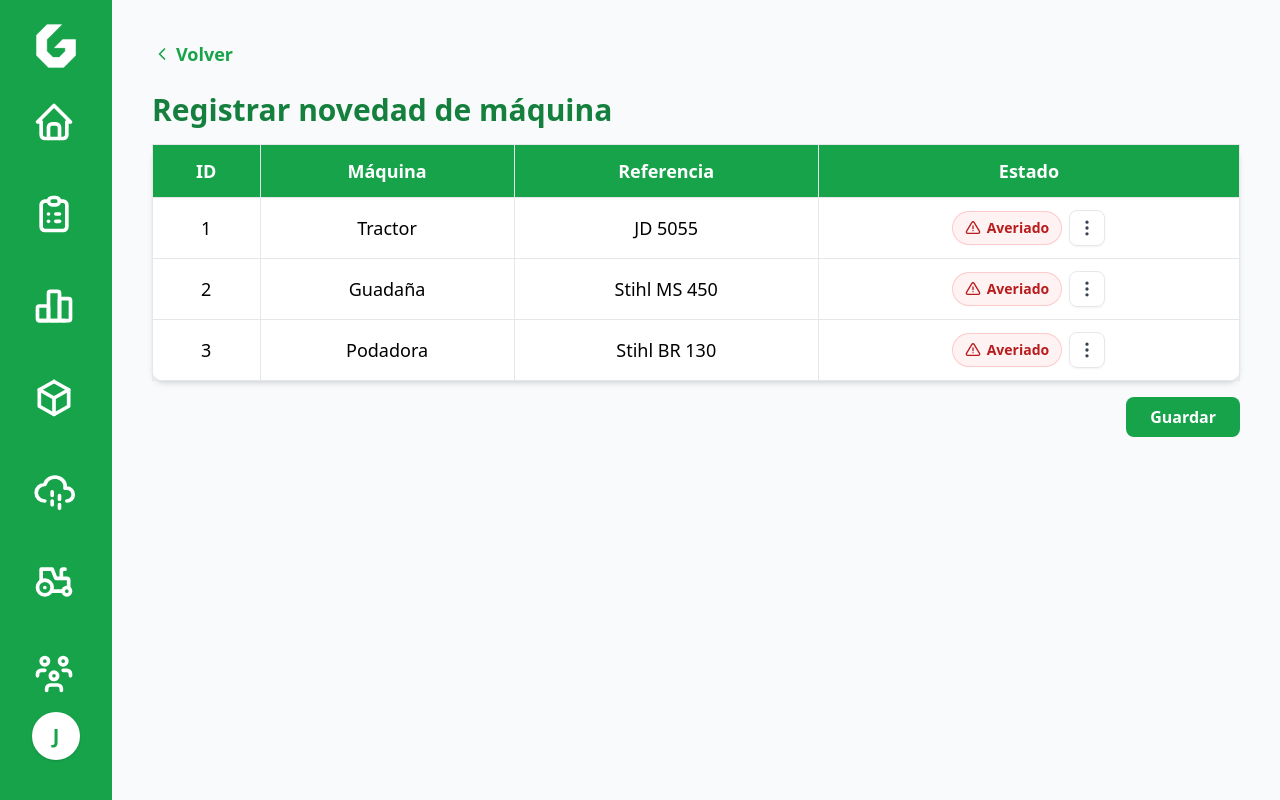
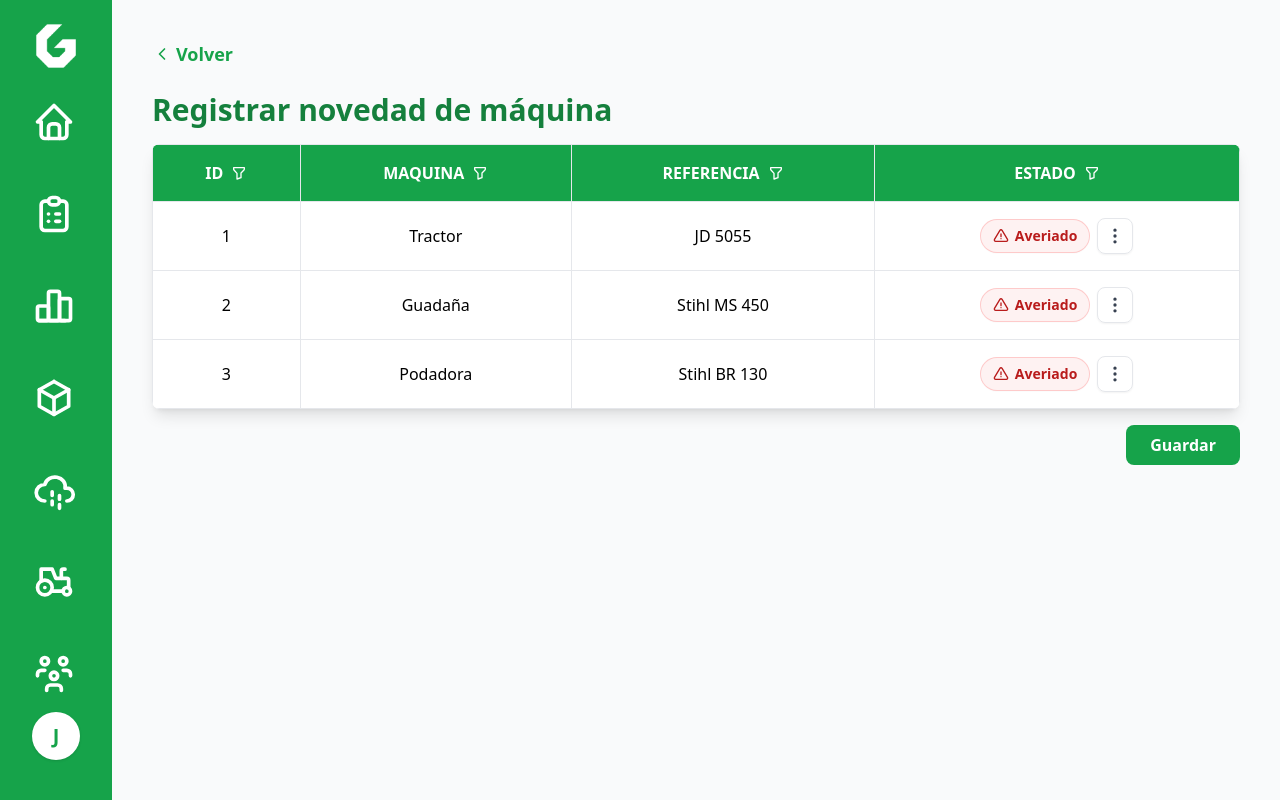
Before and after one commit to Jefer526/GestiAgro, a React (Vite) app: page /registrarnovedad in a window 1280 px wide. Built offline with nearby package versions, Linux system fonts and the light colour scheme.

Commit message:
Cambios diseño rol agronomo

```diff
--- a/frontend/src/pages/agronomo/Bodega_agro.jsx
+++ b/frontend/src/pages/agronomo/Bodega_agro.jsx
@@ -256,10 +256,10 @@ const Bodega_agro = () => {
                   <td className="px-4 py-2 border">{d.ingrediente}</td>
                   <td className="px-4 py-2 border">{d.cantidad}</td>
                   <td className="px-4 py-2 border">{d.um}</td>
-                  <td className="px-4 py-2 border">
+                  <td className="px-4 py-2 border text-center">
                     <button
                       onClick={() => navigate("/Detallesagrop")}
-                      className="bg-blue-100 text-blue-800 px-4 py-1 rounded-full text-sm font-medium flex items-center gap-1 justify-center"
+                      className="bg-blue-100 text-blue-800 px-4 py-1 rounded-full text-sm font-medium flex items-center gap-1 justify-center mx-auto"
                     >
                       <IconEye className="w-4 h-4" />
                       Detalle
--- a/frontend/src/pages/agronomo/Actualizar_estado.jsx
+++ b/frontend/src/pages/agronomo/Editar_empleado.jsx
@@ -17,7 +17,7 @@ const empleadosIniciales = [
 const FINCAS = ["La Esmeralda", "La Carolina", "Las Palmas"];
 const ESTADOS = ["Activo", "Inactivo", "Vacaciones", "Suspendido"];
 
-const Actualizar_estado = () => {
+const Editar_empleado = () => {
   const navigate = useNavigate();
 
   const [empleados, setEmpleados] = useState(empleadosIniciales);
@@ -230,4 +230,4 @@ const Actualizar_estado = () => {
   );
 };
 
-export default Actualizar_estado;
+export default Editar_empleado;
--- a/frontend/src/pages/agronomo/Hoja_vida_agro.jsx
+++ b/frontend/src/pages/agronomo/Hoja_vida_agro.jsx
@@ -391,7 +391,7 @@ const Hoja_vida = () => {
 
         <div className="flex justify-center gap-10 mt-10">
           <button
-            onClick={() => navigate("/registrar_mantenimiento")}
+            onClick={() => navigate("/registrarnovedadhv")}
             className="bg-green-600 hover:bg-green-700 text-white font-semibold text-lg px-6 py-3 rounded-lg"
           >
             Registrar novedad
--- a/frontend/src/pages/agronomo/Manejo_personal_agro.jsx
+++ b/frontend/src/pages/agronomo/Manejo_personal_agro.jsx
@@ -344,9 +344,9 @@ const Manejo_personal_agro = () => {
         <div className="flex justify-center gap-8 mt-8">
           <button onClick={() => navigate("/registrarempleado")}
            className="bg-green-600 text-white px-6 py-2 rounded-lg hover:bg-green-700 text-lg font-semibold">
-            Agregar empleado
+            Registrar empleado
           </button>
-          <button onClick={() => navigate("/actualizarestado")}
+          <button onClick={() => navigate("/editarempleado")}
           className="bg-green-600 text-white px-6 py-2 rounded-lg hover:bg-green-700 text-lg font-semibold">
             Editar empleado
           </button>
--- a/frontend/src/pages/agronomo/Registrar_novedad_agro.jsx
+++ b/frontend/src/pages/agronomo/Registrar_novedad_agro.jsx
@@ -18,43 +18,80 @@ import {
   IconDotsVertical,
   IconAlertTriangle,
   IconCircleCheck,
+  IconFilter,
+  IconSortAscending2,
+  IconSortDescending2,
 } from "@tabler/icons-react";
 import faviconBlanco from "../../assets/favicon-blanco.png";
 
-const RegistrarNovedadAgro = () => {
+const Registrar_novedad_agro = () => {
   const navigate = useNavigate();
 
   const nombreUsuario = "Juan Pérez";
   const letraInicial = (nombreUsuario?.trim()?.[0] || "U").toUpperCase();
 
+  // Datos base
+  const columnas = ["id", "maquina", "referencia", "estado"];
   const [maquinas, setMaquinas] = useState([
     { id: 1, maquina: "Tractor", referencia: "JD 5055", estado: "Averiado" },
     { id: 2, maquina: "Guadaña", referencia: "Stihl MS 450", estado: "Averiado" },
     { id: 3, maquina: "Podadora", referencia: "Stihl BR 130", estado: "Averiado" },
   ]);
 
+  // Alerta guardar
   const [alertaVisible, setAlertaVisible] = useState(false);
+
+  // Tarjeta perfil
   const [mostrarTarjeta, setMostrarTarjeta] = useState(false);
   const tarjetaRef = useRef(null);
 
+  // Menú de acciones por fila (3 puntitos)
   const [menuIndex, setMenuIndex] = useState(null);
   const opcionesRef = useRef(null);
+  const [menuCoords, setMenuCoords] = useState({ top: 0, left: 0 }); // coords del menú
 
-  const handleEstadoChange = (index, nuevoEstado) => {
-    const nuevasMaquinas = [...maquinas];
-    nuevasMaquinas[index].estado = nuevoEstado;
-    setMaquinas(nuevasMaquinas);
+  // === Filtros tipo Maquinaria_equipos ===
+  const filtroRef = useRef(null);
+  const [filtroActivo, setFiltroActivo] = useState(null);
+  const [filtroPosicion, setFiltroPosicion] = useState({ top: 0, left: 0 });
+  const [busquedas, setBusquedas] = useState({});
+  const [valoresSeleccionados, setValoresSeleccionados] = useState({});
+  const [ordenCampo, setOrdenCampo] = useState(null);
+
+  const getValoresUnicos = (campo) => {
+    const search = (busquedas[campo] || "").toLowerCase();
+    return [...new Set(maquinas.map(e => e[campo]?.toString()))].filter(v =>
+      v.toLowerCase().includes(search)
+    );
   };
 
-  const handleGuardar = () => {
-    console.log("Estados actualizados:", maquinas);
-    setAlertaVisible(true);
-    setTimeout(() => {
-      setAlertaVisible(false);
-      navigate("/maquinariaequipos");
-    }, 2000);
+  const toggleFiltro = (campo, e) => {
+    const icono = e.currentTarget.getBoundingClientRect();
+    setFiltroActivo(filtroActivo === campo ? null : campo);
+    setFiltroPosicion({
+      top: icono.bottom + window.scrollY + 4,
+      left: icono.left + window.scrollX
+    });
   };
 
+  const toggleValor = (campo, valor) => {
+    const seleccionados = new Set(valoresSeleccionados[campo] || []);
+    seleccionados.has(valor) ? seleccionados.delete(valor) : seleccionados.add(valor);
+    setValoresSeleccionados({ ...valoresSeleccionados, [campo]: [...seleccionados] });
+  };
+
+  const limpiarFiltro = (campo) => {
+    const actualizado = { ...valoresSeleccionados };
+    delete actualizado[campo];
+    setValoresSeleccionados(actualizado);
+  };
+
+  const ordenar = (campo, orden) => setOrdenCampo({ campo, orden });
+
+  const handleBusqueda = (campo, texto) =>
+    setBusquedas({ ...busquedas, [campo]: texto });
+
+  // Estados/menus: cerrar al hacer click fuera
   useEffect(() => {
     const manejarClickFuera = (e) => {
       if (tarjetaRef.current && !tarjetaRef.current.contains(e.target)) {
@@ -70,26 +107,64 @@ const RegistrarNovedadAgro = () => {
       if (opcionesRef.current && !opcionesRef.current.contains(e.target)) {
         setMenuIndex(null);
       }
+      if (filtroRef.current && !filtroRef.current.contains(e.target)) {
+        setFiltroActivo(null);
+      }
     };
     document.addEventListener("mousedown", clickFuera);
     return () => document.removeEventListener("mousedown", clickFuera);
   }, []);
 
-  // (Opcional) estilos del chip por estado
-  const estadoChip = (estado) => {
-    if (estado === "Averiado") {
-      return {
-        wrap: "inline-flex items-center gap-1.5 px-3 py-1.5 rounded-full ring-1 text-sm font-semibold shadow-sm bg-red-50 text-red-700 ring-red-200",
-        icon: <IconAlertTriangle className="w-4 h-4" />,
-        label: "Averiado",
+  // Acciones
+  const handleEstadoChange = (index, nuevoEstado) => {
+    const nuevas = [...maquinas];
+    nuevas[index].estado = nuevoEstado;
+    setMaquinas(nuevas);
   };
-    }
-    return {
-      wrap: "inline-flex items-center gap-1.5 px-3 py-1.5 rounded-full ring-1 text-sm font-semibold shadow-sm bg-gray-50 text-gray-700 ring-gray-200",
-      icon: null,
-      label: estado,
+
+  const handleGuardar = () => {
+    console.log("Estados actualizados:", maquinas);
+    setAlertaVisible(true);
+    setTimeout(() => {
+      setAlertaVisible(false);
+      navigate("/maquinariaequipos");
+    }, 2000);
   };
+
+  // Abrir menú (coloca arriba si no hay espacio hacia abajo)
+  const abrirMenu = (index, e) => {
+    const rect = e.currentTarget.getBoundingClientRect();
+    const menuWidth = 288; // w-72
+    const menuHeight = 160; // estimado
+    const gap = 8;
+
+    const spaceBelow = window.innerHeight - rect.bottom;
+    const top = spaceBelow < menuHeight + gap
+      ? rect.top + window.scrollY - menuHeight - gap
+      : rect.bottom + window.scrollY + gap;
+
+    const left = rect.right + window.scrollX - menuWidth;
+
+    setMenuCoords({ top, left });
+    setMenuIndex(prev => (prev === index ? null : index));
   };
+
+  // Aplicar filtros y orden
+  const datosFiltrados = maquinas
+    .filter(item =>
+      columnas.every(campo =>
+        !valoresSeleccionados[campo] || valoresSeleccionados[campo].length === 0
+          ? true
+          : valoresSeleccionados[campo].includes(item[campo]?.toString())
+      )
+    )
+    .sort((a, b) => {
+      if (!ordenCampo) return 0;
+      const { campo, orden } = ordenCampo;
+      return orden === "asc"
+        ? a[campo]?.toString().localeCompare(b[campo]?.toString())
+        : b[campo]?.toString().localeCompare(a[campo]?.toString());
+    });
 
   return (
     <div className="flex">
@@ -147,7 +222,7 @@ const RegistrarNovedadAgro = () => {
           {mostrarTarjeta && (
             <div
               ref={tarjetaRef}
-              className="absolute bottom-16 left-14 w-52 bg-white/95 border-2 border-grey-300 rounded-xl shadow-2xl py-3 z-50"
+              className="absolute bottom-16 left-14 w-52 bg-white/95 border-2 border-gray-300 rounded-xl shadow-2xl py-3 z-50"
             >
               <button onClick={() => { setMostrarTarjeta(false); navigate("/ajustesagro"); }} className="flex items-center w-full text-left px-4 py-2 text-sm hover:bg-gray-100">
                 <IconSettings className="w-5 h-5 mr-2 text-green-600" /> Ajustes
@@ -177,45 +252,62 @@ const RegistrarNovedadAgro = () => {
 
         <h2 className="text-3xl font-bold text-green-700 mb-4">Registrar novedad de máquina</h2>
 
-        <table className="w-full text-center text-lg border-collapse shadow-md bg-white rounded-xl">
-          <thead>
-            <tr className="bg-green-600 text-white">
-              <th className="p-3 border font-bold">ID</th>
-              <th className="p-3 border font-bold">Máquina</th>
-              <th className="p-3 border font-bold">Referencia</th>
-              <th className="p-3 border font-bold">Estado</th>
+        {/* TABLA con filtros tipo Maquinaria_equipos */}
+        <div className="overflow-x-auto rounded-lg shadow-lg relative">
+          <table className="min-w-full text-base bg-white">
+            <thead className="bg-green-600 text-white font-bold text-center">
+              <tr>
+                {columnas.map((col, idx) => (
+                  <th key={idx} className="p-4 border">
+                    <div className="flex items-center justify-center gap-2">
+                      <span>{col.toUpperCase()}</span>
+                      <button onClick={(e) => toggleFiltro(col, e)}>
+                        <IconFilter className="w-4 h-4" />
+                      </button>
+                    </div>
+                  </th>
+                ))}
               </tr>
             </thead>
-          <tbody>
-            {maquinas.map((m, index) => {
-              const chip = estadoChip(m.estado);
-              return (
-                <tr key={m.id} className="border-b hover:bg-gray-50">
-                  <td className="p-3 border">{m.id}</td>
-                  <td className="p-3 border">{m.maquina}</td>
-                  <td className="p-3 border">{m.referencia}</td>
-                  <td className="p-3 border">
+
+            <tbody className="text-center">
+              {datosFiltrados.map((m, index) => (
+                <tr key={m.id} className="hover:bg-gray-100">
+                  <td className="p-4 border">{m.id}</td>
+                  <td className="p-4 border">{m.maquina}</td>
+                  <td className="p-4 border">{m.referencia}</td>
+                  <td className="p-4 border">
                     <div className="relative inline-flex items-center gap-2">
-                      <span className={chip.wrap}>
-                        {chip.icon} {chip.label}
+                      <span className="inline-flex items-center gap-1.5 px-3 py-1.5 rounded-full ring-1 text-sm font-semibold shadow-sm bg-red-50 text-red-700 ring-red-200">
+                        <IconAlertTriangle className="w-4 h-4" /> Averiado
                       </span>
                       <button
-                        onClick={() => setMenuIndex(menuIndex === index ? null : index)}
+                        onClick={(e) => abrirMenu(index, e)}
                         className="inline-flex items-center justify-center w-9 h-9 rounded-lg border border-gray-200 hover:bg-gray-50 text-gray-700 shadow-sm transition"
                       >
                         <IconDotsVertical className="w-5 h-5" />
                       </button>
-                      {menuIndex === index && (
+                    </div>
+                  </td>
+                </tr>
+              ))}
+            </tbody>
+          </table>
+
+          {/* Menú de acciones (fixed para no cortarse) */}
+          {menuIndex !== null && (
             <div
               ref={opcionesRef}
-                          className="absolute top-11 right-0 w-72 bg-white border border-gray-100 rounded-2xl shadow-2xl p-2 z-50"
+              className="fixed w-72 bg-white border border-gray-100 rounded-2xl shadow-2xl p-2 z-50"
+              style={{ top: menuCoords.top, left: menuCoords.left }}
             >
               <div className="px-3 pt-2 pb-1 text-xs font-medium text-gray-500">
                 Selecciona una opción
               </div>
+
               <button
                 onClick={() => {
-                              handleEstadoChange(index, "Averiado");
+                  handleEstadoChange(menuIndex, "Averiado");
                   setMenuIndex(null);
                 }}
                 className="w-full flex items-center gap-3 px-3 py-3 rounded-xl transition text-left bg-red-50"
@@ -234,13 +326,61 @@ const RegistrarNovedadAgro = () => {
               </button>
             </div>
           )}
+
+          {filtroActivo && (
+            <div
+              ref={filtroRef}
+              className="fixed bg-white text-black shadow-md border rounded z-50 p-3 w-60 text-left text-sm"
+              style={{ top: filtroPosicion.top, left: filtroPosicion.left }}
+            >
+              <div className="font-semibold mb-2">
+                Filtrar por {filtroActivo.charAt(0).toUpperCase() + filtroActivo.slice(1)}
               </div>
-                  </td>
-                </tr>
-              );
-            })}
-          </tbody>
-        </table>
+
+              <button
+                onClick={() => ordenar(filtroActivo, "asc")}
+                className="text-green-700 flex items-center gap-1 mb-1 capitalize"
+              >
+                <IconSortAscending2 className="w-4 h-4" /> Ordenar A → Z
+              </button>
+              <button
+                onClick={() => ordenar(filtroActivo, "desc")}
+                className="text-green-700 flex items-center gap-1 mb-2 capitalize"
+              >
+                <IconSortDescending2 className="w-4 h-4" /> Ordenar Z → A
+              </button>
+
+              <input
+                type="text"
+                placeholder="Buscar..."
+                className="w-full border border-gray-300 px-2 py-1 rounded mb-2 text-sm"
+                value={busquedas[filtroActivo] || ""}
+                onChange={(e) => handleBusqueda(filtroActivo, e.target.value)}
+              />
+
+              <div className="flex flex-col max-h-40 overflow-y-auto">
+                {getValoresUnicos(filtroActivo).map((val, idx) => (
+                  <label key={idx} className="flex items-center gap-2 mb-1 capitalize">
+                    <input
+                      type="checkbox"
+                      checked={(valoresSeleccionados[filtroActivo] || []).includes(val)}
+                      onChange={() => toggleValor(filtroActivo, val)}
+                      className="accent-green-600"
+                    />
+                    {val}
+                  </label>
+                ))}
+              </div>
+
+              <button
+                onClick={() => limpiarFiltro(filtroActivo)}
+                className="text-blue-600 hover:underline text-xs capitalize mt-2"
+              >
+                Borrar filtro
+              </button>
+            </div>
+          )}
+        </div>
 
         <div className="flex justify-end mt-4">
           <button
@@ -255,4 +395,4 @@ const RegistrarNovedadAgro = () => {
   );
 };
 
-export default RegistrarNovedadAgro;
+export default Registrar_novedad_agro;
--- a/frontend/src/pages/agronomo/Registrar_mantenimiento.jsx
+++ b/frontend/src/pages/agronomo/Registrar_novedad_hv.jsx
@@ -18,7 +18,7 @@ import {
 } from "@tabler/icons-react";
 import faviconBlanco from "../../assets/favicon-blanco.png";
 
-const Registrar_mantenimiento = () => {
+const Registrar_novedad_hv = () => {
   const navigate = useNavigate();
 
   // Para la tarjeta flotante perfil
@@ -329,4 +329,4 @@ const Registrar_mantenimiento = () => {
   );
 };
 
-export default Registrar_mantenimiento;
+export default Registrar_novedad_hv;
--- a/frontend/src/routes/AgronomoRoutes.jsx
+++ b/frontend/src/routes/AgronomoRoutes.jsx
@@ -10,13 +10,13 @@ import Variables_climaticas from "../pages/agronomo/Variables_climaticas";
 import Registrar_clima from "../pages/agronomo/Registrar_clima";
 import Maquinaria_equipos from "../pages/agronomo/Maquinaria_equipos";
 import Registrar_maquina from "../pages/agronomo/Registrar_maquina";
-import Actualizar_maquina from "../pages/agronomo/Actualizar_maquina";
+import Registrar_novedad_agro from "../pages/agronomo/Registrar_novedad_agro";
 import Hoja_vida_agro from "../pages/agronomo/Hoja_vida_agro";
 import Historial_trabajo_agro from "../pages/agronomo/Historial_trabajo_agro";
-import Registrar_mantenimiento from "../pages/agronomo/Registrar_mantenimiento";
+import Registrar_novedad_hv from "../pages/agronomo/Registrar_novedad_hv";
 import Manejo_personal_agro from "../pages/agronomo/Manejo_personal_agro";
 import Registrar_empleado from "../pages/agronomo/Registrar_empleado";
-import Registrar_novedad_agro from "../pages/agronomo/Registrar_novedad_agro";
+import Editar_empleado from "../pages/agronomo/Editar_empleado";
 import Crear_finca_agro from "../pages/agronomo/Crear_finca_agro";
 import Editar_finca from "../pages/agronomo/Editar_finca";
 import Crear_lote_agro from "../pages/agronomo/Crear_lote_agro";
@@ -24,6 +24,7 @@ import Editar_lote from "../pages/agronomo/Editar_lote";
 import Soporte_agro from "../pages/agronomo/Soporte_agro";
 import Ajustes_agro from "../pages/agronomo/Ajustes_agro";
 import Detalle_mantenimiento from "../pages/agronomo/Detalle_mantenimiento";
+
 
 const agronomoRoutes = [
   <Route key="home" path="/Homeagro" element={<Home_agro />} />,
@@ -37,13 +38,13 @@ const agronomoRoutes = [
   <Route key="registrar-clima" path="/Registrarclima" element={<Registrar_clima />} />,
   <Route key="maquinaria" path="/maquinariaequipos" element={<Maquinaria_equipos />} />,
   <Route key="registrar-maquina" path="/registrarmaquina" element={<Registrar_maquina />} />,
-  <Route key="actualizar-maquina" path="/actualizarmaquina" element={<Actualizar_maquina />} />,
+  <Route key="registrar-novedad-agro" path="/registrarnovedad" element={<Registrar_novedad_agro />} />,
   <Route key="hoja-vida" path="/hojadevida" element={<Hoja_vida_agro />} />,
   <Route key="historial-trabajo" path="/historialtrabajo" element={<Historial_trabajo_agro />} />,
-  <Route key="registrar-mantenimiento" path="/registrar_mantenimiento" element={<Registrar_mantenimiento />} />,
+  <Route key="registrar-novedad-hv" path="/registrarnovedadhv" element={<Registrar_novedad_hv />} />,
   <Route key="manejo-personal" path="/manejopersonal" element={<Manejo_personal_agro />} />,
   <Route key="registrar-empleado" path="/registrarempleado" element={<Registrar_empleado />} />,
-  <Route key="registrar-novedad-agro" path="/registrarnovedad" element={<Registrar_novedad_agro />} />,
+  <Route key="editar-empleado" path="/editarempleado" element={<Editar_empleado />} />,
   <Route key="crear-finca" path="/crearfinca" element={<Crear_finca_agro />} />,
   <Route key="editar-finca" path="/editarfinca" element={<Editar_finca />} />,
   <Route key="crear-lote" path="/crearlote" element={<Crear_lote_agro />} />,
```
Also changed, not shown: frontend/src/pages/agronomo/Historial_labores.jsx (+16 -27 lines), frontend/src/pages/agronomo/Labores_agro.jsx (+10 -7 lines). Lines whose indentation alone changed are shown as unchanged.
